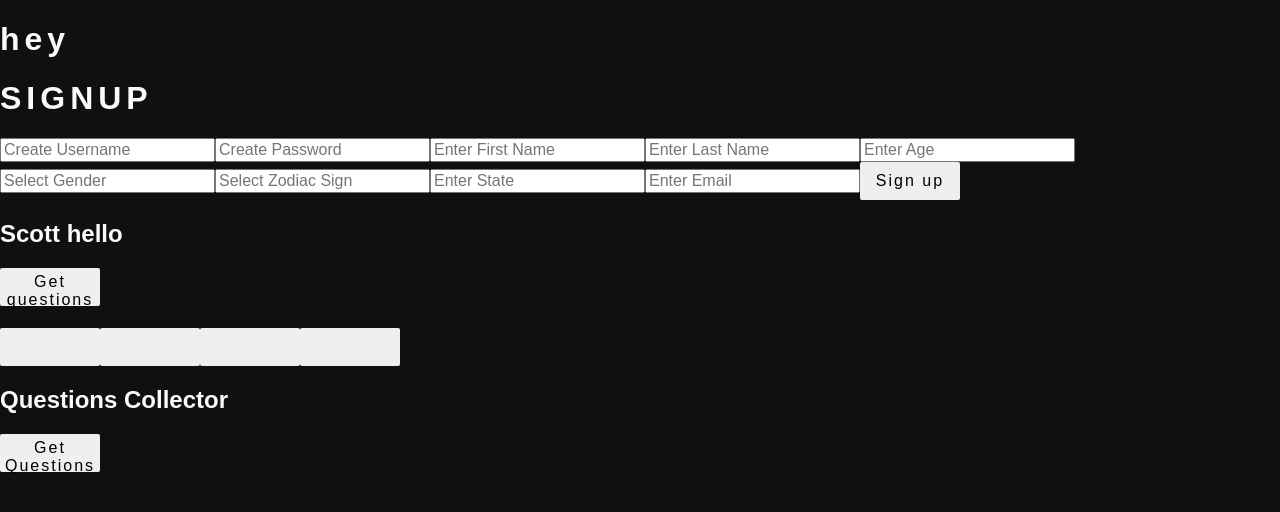
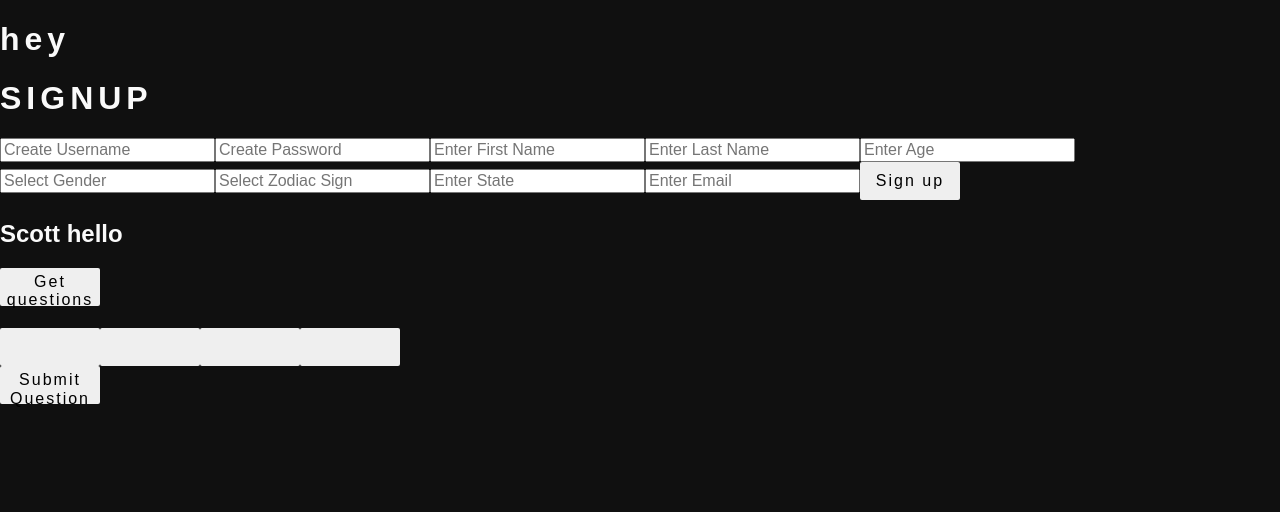
Before and after one commit to Zaidwerd/RobotRivalry, a React app: page /gamestate in a window 1280 px wide. Shown: the top 512 px of the page. Built offline with nearby package versions, Linux system fonts and the light colour scheme; the HTML template or start-up script is replaced by a standard one.

Commit message:
simplified process to add questions to db

```diff
--- a/models/questions.js
+++ b/models/questions.js
@@ -8,7 +8,7 @@ const SALTROUNDS = 10;
 
 function createQuestion(req, res, next) {
   console.log('enter question!')
-  db.none(`INSERT INTO questions (question, correct_answer, incorrect_answers, difficulty, category) Values ($1, $2, $3, $4, $5`, [req.body.question, req.body.correct_answer, req.body.incorrect_answers, req,body.difficulty, req.body.category])
+  db.none(`INSERT INTO questions (question, correct_answer, answerA, answerB, answerC, answer D, category, difficulty) Values ($1, $2, $3, $4, $5, $6, $7, $8`, [req.body.question, req.body.correct_answer, req.body.answerA, req.body.answerB, req.body.answerC, req.body.answerD, req,body.difficulty, req.body.category])
     .then(next())
     .catch(error => next(error));
 }
--- a/routes/questions.js
+++ b/routes/questions.js
@@ -5,7 +5,7 @@ const { authenticate }   = require('../lib/auth');
 const questionsRouter  = express.Router();
 
 questionsRouter.post('/', createQuestion, (req, res) => {
-  res.redirect('/#/login');
+  res.redirect('/');
 });
 
 module.exports = questionsRouter;
--- a/server.js
+++ b/server.js
@@ -51,7 +51,7 @@ app.use(cookieParser());
 
 app.use('/login', authRouter);
 app.use('/users', usersRouter);
-app.use('questions', questionsRouter);
+app.use('/questions', questionsRouter);
 
 app.listen(PORT, () => {
   console.log('woof! 🐶');
--- a/src/components/App/AddQuestions/AddQuestions.jsx
+++ b/src/components/App/AddQuestions/AddQuestions.jsx
@@ -1,32 +1,32 @@
-import React, { Component } from 'react';
-import QuestionList from '../QuestionList/QuestionList';
-import './AddQuestions.css';
+// import React, { Component } from 'react';
+// import QuestionList from '../QuestionList/QuestionList';
+// import './AddQuestions.css';
 
-const AddQuestions = props => {
-  const questions = props.questions.map((question, i) => {
-    return (
-      <QuestionList
-        key={i}
-        question={question.question}
-        correct_answer={question.correct_answer}
-        incorrect_answer1={question.incorrect_answers[0]}
-        incorrect_answer2={question.incorrect_answers[1]}
-        incorrect_answer3={question.incorrect_answers[2]}
-        category={question.category}
-        difficulty={question.difficulty}
-      />
-    );
-  });
+// const AddQuestions = props => {
+//   const questions = props.questions.map((question, i) => {
+//     return (
+//       <QuestionList
+//         key={i}
+//         question={question.question}
+//         correct_answer={question.correct_answer}
+//         incorrect_answer1={question.incorrect_answers[0]}
+//         incorrect_answer2={question.incorrect_answers[1]}
+//         incorrect_answer3={question.incorrect_answers[2]}
+//         category={question.category}
+//         difficulty={question.difficulty}
+//       />
+//     );
+//   });
 
-    return(
-      <container>
-        <div className="questionContainer">
-        <h2> Questions Collector </h2>
-        <button> Get Questions </button>
-        {questions}
-        </div>
-      </container>
-      )
-}
+//     return(
+//       <container>
+//         <div className="questionContainer">
+//         <h2> Questions Collector </h2>
+//         <button> Get Questions </button>
+//         {questions}
+//         </div>
+//       </container>
+//       )
+// }
 
-export default AddQuestions;
+// export default AddQuestions;
--- a/src/components/App/App.jsx
+++ b/src/components/App/App.jsx
@@ -44,15 +44,10 @@ class App extends Component {
       answerB: '',
       answerC: '',
       answerD: '',
+      category: '',
+      difficulty: '',
       counter: 0,
       token:'',
-      selectedQuestion: '',
-      selectedCorrectAnswer: '',
-      selectedIncorrectAnswer1: '',
-      selectedIncorrectAnswer2: '',
-      selectedIncorrectAnswer3: '',
-      selectedCategory: '',
-      selectedDifficulty: '',
     };
 
     // this.addUser = this.addUser.bind(this);
@@ -267,6 +262,26 @@ class App extends Component {
 
   }
 
+  submitQuestion() {
+    fetch('/questions', {
+      headers: {
+        'Content-type': 'application/json; charset=UTF-8',
+      },
+      method: 'POST',
+      body: JSON.stringify({
+        question: this.state.currentQuestion,
+        correct_answer: this.state.currentCorrectAnswer,
+        answerA: this.state.answerA,
+        answerB: this.state.answerB,
+        answerC: this.state.answerC,
+        answerD: this.state.answerD,
+        category: this.state.category,
+        difficulty: this.state.difficulty,
+      })
+    })
+    .catch(err => console.log(err));
+  }
+
 
   render(){
     return (
@@ -301,6 +316,9 @@ class App extends Component {
           getQuestions={event => this.getQuestions(event)}
           getOneQuestion={event => this.getOneQuestion(event)}
           question={this.state.currentQuestion}
+          category={this.state.category}
+          difficulty={this.state.difficulty}
+          correct_answer={this.state.correct_answer}
           answerA={this.state.answerA}
           answerB={this.state.answerB}
           answerC={this.state.answerC}
@@ -309,16 +327,17 @@ class App extends Component {
           nextQuestionB={event => this.nextQuestionB(event)}
           nextQuestionC={event => this.nextQuestionC(event)}
           nextQuestionD={event => this.nextQuestionD(event)}
+          submitQuestion={event => this.submitQuestion(event)}
         />
 
-        <AddQuestions
-          questions={this.state.questions}
-        />
 
       </div>
     );
   }
 }
 
+        // <AddQuestions
+        //   questions={this.state.questions}
+        // />
 
 export default App;
--- a/src/components/App/Game/GameState/GameState.jsx
+++ b/src/components/App/Game/GameState/GameState.jsx
@@ -18,9 +18,23 @@ class GameState extends Component {
         <button onClick={this.props.nextQuestionB}>{this.props.answerB}</button>
         <button onClick={this.props.nextQuestionC}>{this.props.answerC}</button>
         <button onClick={this.props.nextQuestionD}>{this.props.answerD}</button>
+        <div>
+        <button onClick={this.props.submitQuestion}> Submit Question </button>
+        </div>
       </container>
       );
   }
 }
 
 export default GameState;
+
+        // <div className="submit-question">
+        //   <input type="hidden" value={this.props.question} />
+        //   <input type="hidden" value={this.props.correct_answer} />
+        //   <input type="hidden" value={this.props.answerA} />
+        //   <input type="hidden" value={this.props.answerB} />
+        //   <input type="hidden" value={this.props.answerC} />
+        //   <input type="hidden" value={this.props.answerD} />
+        //   <input type="hidden" value={this.props.category} />
+        //   <input type="hidden" value={this.props.difficulty} />
+        //   </div>
--- a/src/components/App/QuestionList/QuestionList.jsx
+++ b/src/components/App/QuestionList/QuestionList.jsx
@@ -1,19 +1,19 @@
-import React from 'react';
-import './QuestionList.css';
+// import React from 'react';
+// import './QuestionList.css';
 
 
-const QuestionList = props => (
-  <div className="question-item">
-    <p>{props.question}</p>
-    <p>{props.correct_answer}</p>
-    <p>{props.incorrect_answer1}</p>
-    <p>{props.incorrect_answer2}</p>
-    <p>{props.incorrect_answer3}</p>
-    <p>{props.category}</p>
-    <p>{props.difficulty}</p>
-    <button> Set State </button>
-    <button> Add question </button>
-  </div>
-  )
+// const QuestionList = props => (
+//   <div className="question-item">
+//     <p>{props.question}</p>
+//     <p>{props.correct_answer}</p>
+//     <p>{props.incorrect_answer1}</p>
+//     <p>{props.incorrect_answer2}</p>
+//     <p>{props.incorrect_answer3}</p>
+//     <p>{props.category}</p>
+//     <p>{props.difficulty}</p>
+//     <button> Set State </button>
+//     <button> Add question </button>
+//   </div>
+//   )
 
-export default QuestionList;
+// export default QuestionList;
```
Also changed, not shown: 1 other file (tests, documents, lock files or other folders).
